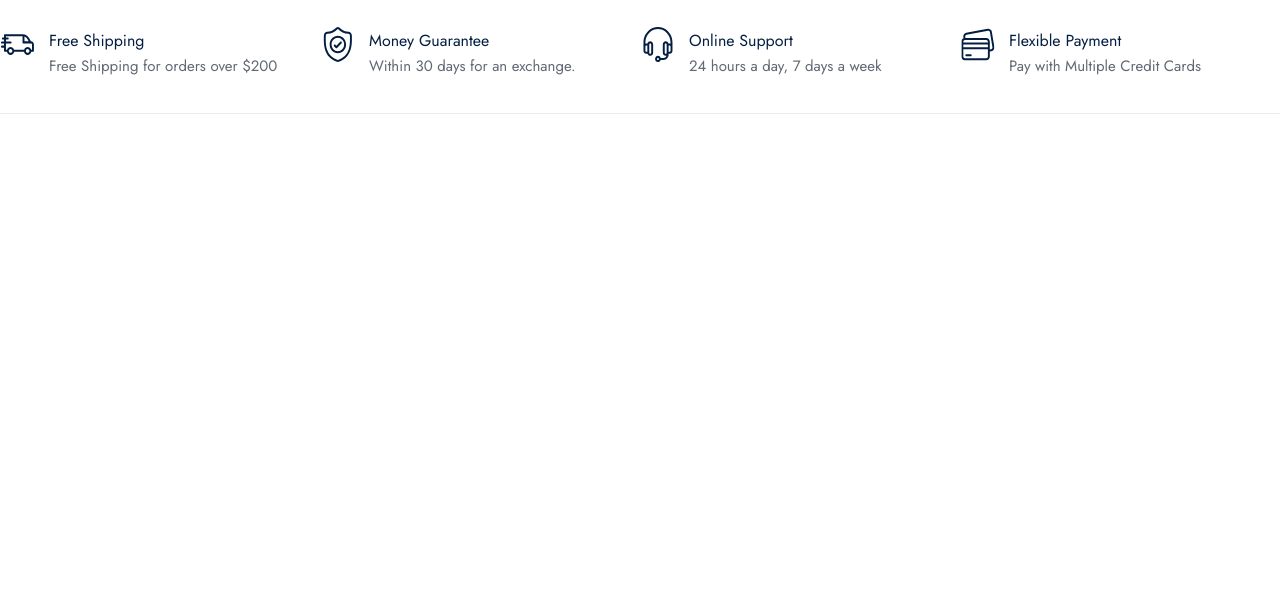
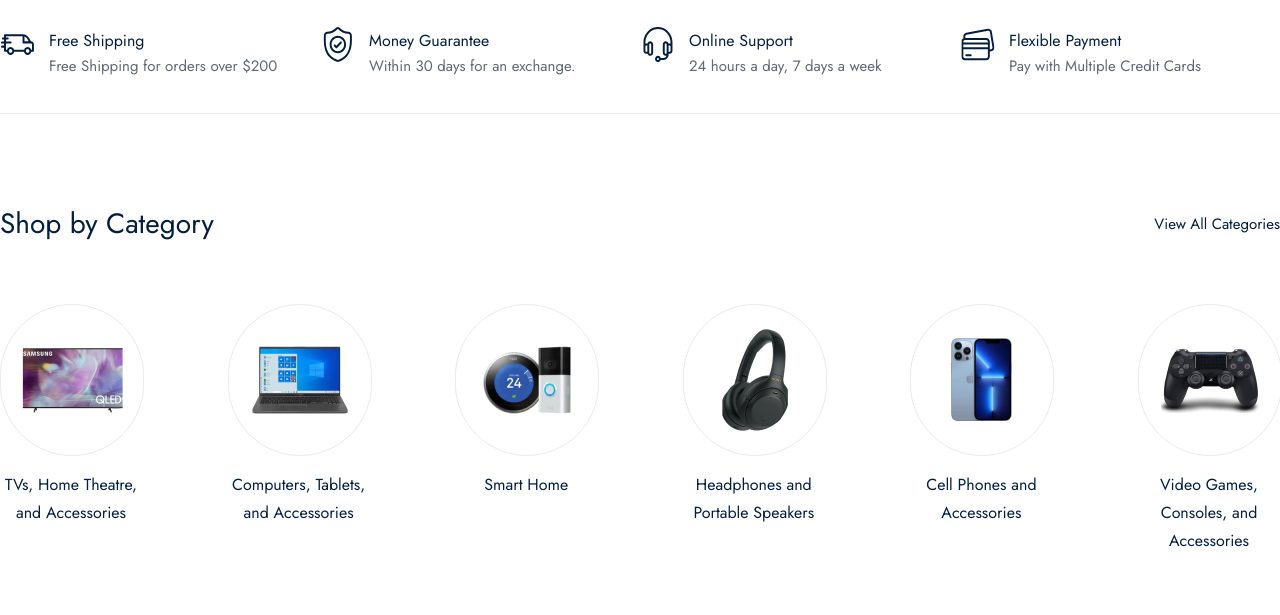
Before and after one commit to AbumalikovMuhammadqodir/zenmart, a plain HTML site: page index.html in a window 1280 px wide. Shown: the part 733-1348 px from the top of the page. Before the commit the page ends 907 px from the top, so only its background shows below. Drawn offline with Linux system fonts and the light colour scheme; a web font is replaced by a local one.

Commit message:
feat: completed service section view

```diff
--- a/index.html
+++ b/index.html
@@ -113,12 +113,12 @@
             <div class="header_box">
               <div class="box_left">
                 <span>Starting from $899.</span>
-                <p>Health Care Monitor</p>
+                <p>Hanpicked Headphones</p>
                 <a href="">Shop Now</a>
                 <div class="hover_border"></div>
               </div>
               <div class="box_right">
-                <img src="/public/images/icons/smart_watch.svg" alt="" />
+                <img src="/public/images/icons/headphones.svg" alt="" />
               </div>
             </div>
           </div>
@@ -156,6 +156,52 @@
           </div>
         </div>
       </div>
+      <div class="shop_category_frame">
+        <div class="container">
+          <div class="category_top">
+            <span>Shop by Category</span>
+            <a href="">View All Categories</a>
+          </div>
+          <div class="category_wrapper">
+            <div class="category_box">
+              <div class="category_img_box">
+                <img src="/public/images/category/tv.png" alt="" />
+              </div>
+              <span>TVs, Home Theatre, and Accessories</span>
+            </div>
+            <div class="category_box">
+              <div class="category_img_box">
+                <img src="/public/images/category/computer.png" alt="" />
+              </div>
+              <span>Computers, Tablets, and Accessories </span>
+            </div>
+            <div class="category_box">
+              <div class="category_img_box">
+                <img src="/public/images/category/smart.png" alt="" />
+              </div>
+              <span>Smart Home</span>
+            </div>
+            <div class="category_box">
+              <div class="category_img_box">
+                <img src="/public/images/category/headphone.png" alt="" />
+              </div>
+              <span>Headphones and Portable Speakers</span>
+            </div>
+            <div class="category_box">
+              <div class="category_img_box">
+                <img src="/public/images/category/phone.png" alt="" />
+              </div>
+              <span> Cell Phones and Accessories</span>
+            </div>
+            <div class="category_box">
+              <div class="category_img_box">
+                <img src="/public/images/category/game.png" alt="" />
+              </div>
+              <span>Video Games, Consoles, and Accessories </span>
+            </div>
+          </div>
+        </div>
+      </div>
     </div>
   </body>
 </html>
--- a/public/css/home.css
+++ b/public/css/home.css
@@ -233,3 +233,97 @@
   text-align: left;
   color: rgb(98, 105, 116);
 }
+
+/* SHOP CATEGORY */
+
+.shop_category_frame {
+  position: relative;
+  margin-top: 90px;
+  width: 100%;
+  height: auto;
+
+  display: flex;
+  justify-content: center;
+}
+
+.shop_category_frame .container {
+  flex-direction: column;
+}
+
+.shop_category_frame .container .category_top {
+  width: 100%;
+  height: auto;
+
+  display: flex;
+  flex-direction: row;
+  justify-content: space-between;
+  align-items: center;
+}
+
+.shop_category_frame .category_top span {
+  font-family: "Jost";
+  font-size: 28px;
+  font-weight: 400;
+  line-height: 40px;
+  letter-spacing: 0%;
+  text-align: left;
+  color: rgb(4, 30, 66);
+}
+
+.shop_category_frame .category_top a {
+  font-family: "Jost";
+  font-size: 15px;
+  font-weight: 400;
+  line-height: 22px;
+  letter-spacing: 0%;
+
+  color: rgb(4, 30, 66);
+}
+
+.shop_category_frame .category_top a:hover {
+  border-bottom: 2px solid #041e42;
+}
+
+.shop_category_frame .container .category_wrapper {
+  margin-top: 30px;
+  width: 100%;
+  height: auto;
+
+  display: flex;
+  flex-direction: row;
+  justify-content: space-between;
+}
+
+.shop_category_frame .category_wrapper .category_box {
+  width: 142px;
+  height: auto;
+
+  display: flex;
+  flex-direction: column;
+  cursor: pointer;
+}
+
+.shop_category_frame .category_box .category_img_box {
+  margin-top: 30px;
+  width: 100%;
+  height: 150px;
+
+  display: flex;
+  align-items: center;
+  justify-content: center;
+
+  border: 1px solid #eaeaea;
+  border-radius: 150px;
+}
+
+.shop_category_frame .category_box span {
+  margin-top: 15px;
+  font-family: "Jost";
+  font-size: 16px;
+  font-weight: 400;
+  line-height: 28px;
+  letter-spacing: 0%;
+
+  text-align: center;
+  color: rgb(4, 30, 66);
+}
```
